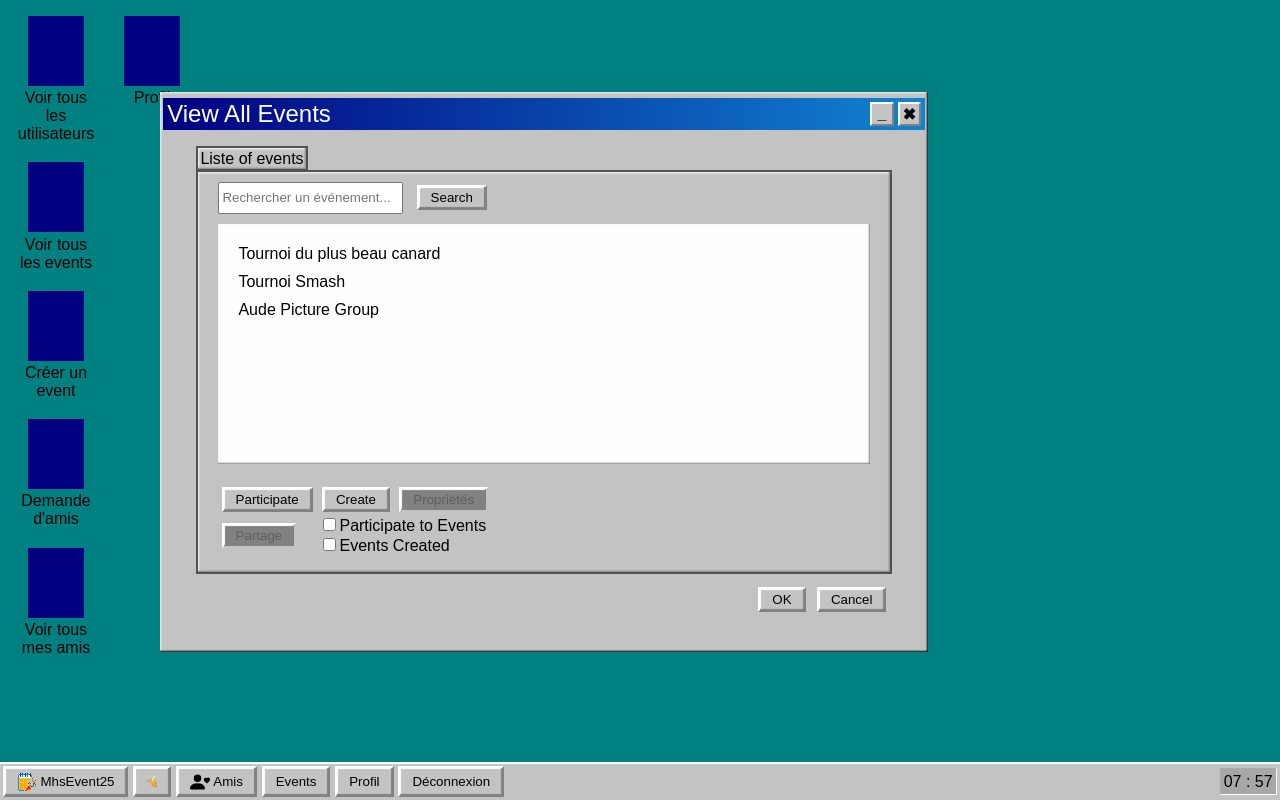
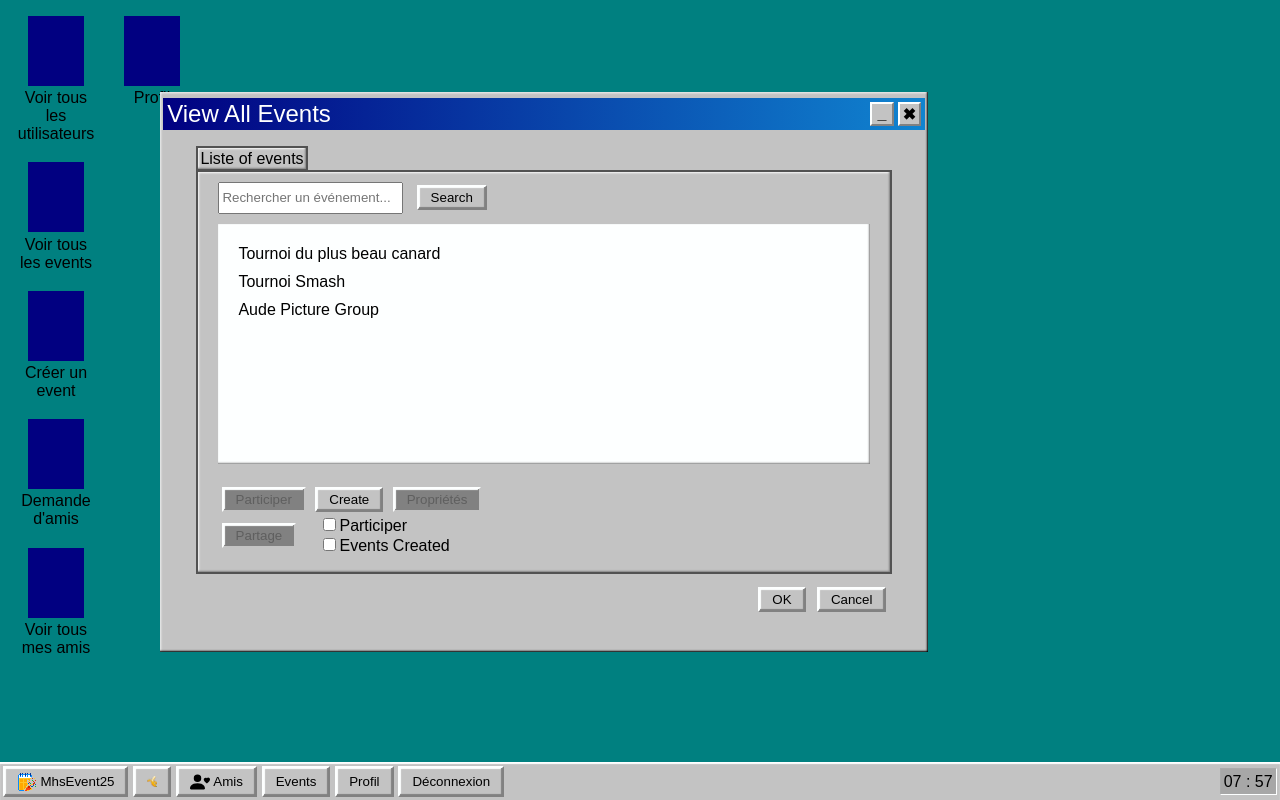
Before and after one commit to Vaganuki/angular_labo_recap, an Angular app: page /events in a window 1280 px wide. Built offline with nearby package versions, Linux system fonts and the light colour scheme; no server answers; data requests are answered from the project's data file; sample sign-in values are in the browser's storage.

Commit message:
samet: fix participate

```diff
--- a/public/data/db.json
+++ b/public/data/db.json
@@ -140,6 +140,11 @@
       "eventId": 3,
       "userId": 5,
       "id": 6
+    },
+    {
+      "eventId": 2,
+      "userId": 2,
+      "id": 7
     }
   ]
 }
--- a/src/app/components/events/all-events/all-events.component.html
+++ b/src/app/components/events/all-events/all-events.component.html
@@ -41,8 +41,16 @@
           </div>
         </div>
         <div class="button-option">
-          <button>Participate</button>
+
+          <button
+            (click)="participate()"
+            [disabled]="!selectedEvents || joinedEvents.has(selectedEvents.id)"
+          >
+            Participer
+          </button>
+
           <button>Create</button>
+
           <button class="button"
                   [routerLink]="selectedEvents ? ['/events/property', selectedEvents.id] : null"
                   [state]="{ from: 'events' }"
@@ -56,7 +64,7 @@
           <div class="check">
             <div>
               <input type="checkbox" id="participate">
-              <label for="participate">Participate to Events</label>
+              <label for="participate">Participer</label>
             </div>
             <div>
               <input type="checkbox" id="created">
--- a/src/app/components/events/all-events/all-events.component.ts
+++ b/src/app/components/events/all-events/all-events.component.ts
@@ -1,42 +1,52 @@
-import {Component, Input} from '@angular/core';
-import {FormsModule, ReactiveFormsModule} from "@angular/forms";
-import {OverlayRef} from '@angular/cdk/overlay';
-import {EventData} from '../../../interfaces/event.interface';
-import {EventService} from '../../../services/event.service';
-import {RouterLink, RouterOutlet} from '@angular/router';
+import {Component, OnInit, inject, Input} from '@angular/core';
+import { FormsModule, ReactiveFormsModule } from '@angular/forms';
+import { OverlayRef } from '@angular/cdk/overlay';
+import { RouterLink, RouterOutlet } from '@angular/router';
+import { EventData } from '../../../interfaces/event.interface';
+import { EventService } from '../../../services/event.service';
+import { ParticipationService } from '../../../services/participation.service';
 
 @Component({
   selector: 'app-all-events',
+  standalone: true,
   imports: [
     FormsModule,
     ReactiveFormsModule,
     RouterLink,
-    RouterOutlet,
-
+    RouterOutlet
   ],
   templateUrl: './all-events.component.html',
   styleUrl: './all-events.component.scss'
 })
-export class AllEventsComponent {
+export class AllEventsComponent implements OnInit {
   events: EventData[] = [];
   selectedEvents?: EventData;
   isFullscreen = false;
-
   participations: any[] = [];
   selectedEventId: string | null = null;
-
   searchValue = '';
   searchTerm = '';
+  joinedEvents = new Set<number>();
+  currentUserId = localStorage.getItem('userId');
 
   @Input() overlayRef!: OverlayRef;
 
-  constructor(private eventService: EventService) {
-  }
+  private eventService = inject(EventService);
+  private participationService = inject(ParticipationService);
 
   ngOnInit() {
     this.eventService.getEvents().subscribe((data: EventData[]) => {
       this.events = data;
     });
+
+    // Charger les participations de l'utilisateur connecté
+    if (this.currentUserId) {
+      this.participationService.getUserParticipations(+this.currentUserId).subscribe({
+        next: participations => {
+          participations.forEach(p => this.joinedEvents.add(p.eventId));
+        }
+      });
+    }
   }
 
   close() {
@@ -62,25 +72,23 @@ export class AllEventsComponent {
     );
   }
 
-  selectEvent(index: number): void {
-    const clicked = this.participations[index];
-    console.log('Clicked participation:', clicked);
+  participate(): void {
+    if (!this.selectedEvents || !this.currentUserId) return;
 
-    if (clicked.isActive) {
-
-      this.participations = this.participations.map(p => ({...p, isActive: false}));
-      this.selectedEventId = null;
-    } else {
-
-      this.participations = this.participations.map((p, i) => ({
-        ...p,
-        isActive: i === index
-      }));
-      this.selectedEventId = clicked?.event?.id ?? null;
-    }
+    this.participationService.createParticipation({
+      eventId: this.selectedEvents.id,
+      userId: +this.currentUserId
+    }).subscribe({
+      next: () => {
+        this.joinedEvents.add(this.selectedEvents!.id);
+        alert('Participation enregistrée !');
+      },
+      error: (err) => {
+        console.error('Erreur participation:', err);
+        alert('Erreur lors de la participation.');
+      }
+    });
   }
 
-
   protected readonly event = event;
-
 }
--- /dev/null
+++ b/src/app/interfaces/participation.interface.ts
@@ -0,0 +1,4 @@
+export interface Participation {
+  userId: number;
+  eventId: number;
+}
--- /dev/null
+++ b/src/app/services/participation.service.ts
@@ -0,0 +1,34 @@
+import { Injectable, inject } from '@angular/core';
+import { HttpClient, HttpHeaders } from '@angular/common/http';
+import { Observable } from 'rxjs';
+import { Participation } from '../interfaces/participation.interface';
+import { AuthService } from './auth.service';
+
+@Injectable({
+  providedIn: 'root'
+})
+export class ParticipationService {
+  private baseUrl = 'http://localhost:3000/participations';
+  private http = inject(HttpClient);
+  private authService = inject(AuthService);
+
+  private get authHeaders(): HttpHeaders {
+    const token = this.authService.getToken();
+    return new HttpHeaders({
+      'Authorization': `Bearer ${token}`,
+      'Content-Type': 'application/json'
+    });
+  }
+
+  createParticipation(participation: Participation): Observable<Participation> {
+    return this.http.post<Participation>(this.baseUrl, participation, {
+      headers: this.authHeaders
+    });
+  }
+
+  getUserParticipations(userId: number): Observable<Participation[]> {
+    return this.http.get<Participation[]>(`${this.baseUrl}?userId=${userId}`, {
+      headers: this.authHeaders
+    });
+  }
+}
```
